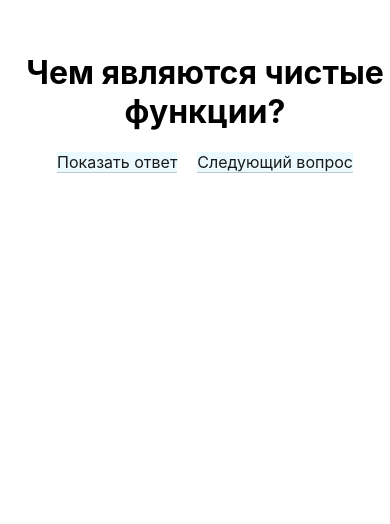
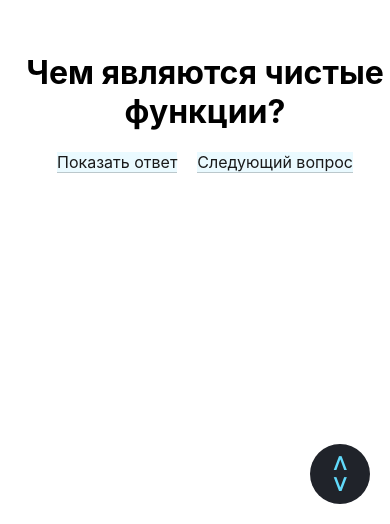
Before and after one commit to quantumVector/Conspectator, a React (Create React App) app: page / in a window 390 px wide. Shown: the part 320-844 px from the top of the page. Built offline with nearby package versions, Linux system fonts and the light colour scheme.

Commit message:
Реализовано мобильное меню

```diff
--- a/package.json
+++ b/package.json
@@ -7,6 +7,7 @@
     "@testing-library/react": "^11.2.7",
     "@testing-library/user-event": "^12.8.3",
     "axios": "^0.21.4",
+    "classnames": "^2.3.1",
     "react": "^17.0.2",
     "react-dom": "^17.0.2",
     "react-redux": "^7.2.5",
--- a/src/components/Answers/Answer.module.css
+++ b/src/components/Answers/Answer.module.css
@@ -2,6 +2,7 @@
   display: flex;
   flex-direction: column;
   align-items: center;
+  padding-bottom: 50px;
 }
 
 .answer {
--- a/src/components/Menu/Menu.jsx
+++ b/src/components/Menu/Menu.jsx
@@ -1,9 +1,21 @@
-import React from 'react';
+import React, { useState } from 'react';
 import classes from './Menu.module.css';
+import cn from 'classnames';
 
 const Menu = () => {
+  const [activeMenu, setActiveMenu] = useState(false);
+
+  const onClickBtn = () => {
+    if (!activeMenu) {
+      setActiveMenu(true);
+    } else {
+      setActiveMenu(false);
+    }
+  }
+
   return (
-    <div className={classes.modal}>
+    <div>
+      <div className={cn(classes.menu, { [classes.activeMenu]: activeMenu })}>
         <div className={classes.listTitle}>Общее</div>
         <ul className={classes.list}>
           <li><a href="/answer/basic-1" className={classes.link}>Что такое принцип "Разделение ответственностей"?</a></li>
@@ -20,6 +32,16 @@ const Menu = () => {
           <li><a href="/answer/react-5" className={classes.link}>Что такое props?</a></li>
         </ul>
       </div>
+      <div className={classes.btn} onClick={() => onClickBtn()}>
+        <div className={cn({ [classes.arrowWrap]: !activeMenu }, { [classes.arrowNotVisible]: activeMenu })}>
+          <div className={classes.arrow}>&#5169;</div>
+          <div className={classes.arrow}>&#5167;</div>
+        </div>
+        <div className={cn({ [classes.cross]: activeMenu }, { [classes.crossNotVisible]: !activeMenu })}>
+          &#215;
+        </div>
+      </div>
+    </div>
   )
 }
 
--- a/src/components/Menu/Menu.module.css
+++ b/src/components/Menu/Menu.module.css
@@ -1,4 +1,4 @@
-.modal {
+.menu {
   position: fixed;
   top: 0;
   right: 0;
@@ -8,6 +8,7 @@
   min-height: 100vh;
   overflow-y: auto;
   background-color: rgb(247, 247, 247);
+  z-index: 1;
 }
 
 .listTitle {
@@ -45,27 +46,68 @@
   opacity: 0.8;
 }
 
+.btn {
+  display: none;
+  flex-direction: column;
+  align-items: center;
+  justify-content: center;
+  position: fixed;
+  bottom: 20px;
+  right: 20px;
+  width: 60px;
+  height: 60px;
+  background-color: rgb(32, 35, 42);
+  border-radius: 50%;
+  cursor: pointer;
+  z-index: 23433;
+}
+
+.arrow, .cross {
+  font-size: 18px;
+  font-weight: bold;
+  color: rgb(97, 218, 251);
+}
+
+.cross {
+  font-size: 30px;
+  margin-bottom: 4px;
+}
+
+.arrowNotVisible {
+  display: none;
+}
+
+.crossNotVisible {
+  display: none;
+}
+
 @media (min-width: 992px) and (max-width: 1200px) {
-  .modal {
+  .menu {
     width: 300px;
   }
 }
 
 @media (min-width: 768px) and (max-width: 991px) {
-  .modal {
+  .menu {
     width: 200px;
   }
 }
 
 @media (min-width: 576px) and (max-width: 767px) {
-  .modal {
+  .menu {
     width: 170px;
     padding-left: 20px;
   }
 }
 
 @media (min-width: 0px) and (max-width: 575px) {
-  .modal {
+  .menu {
     display: none;
   }
+  .btn {
+    display: flex;
+  }
+  .activeMenu {
+    display: block;
+  }
 }
```
Also changed, not shown: 1 other file (tests, documents, lock files or other folders). Lines whose indentation alone changed are shown as unchanged.
